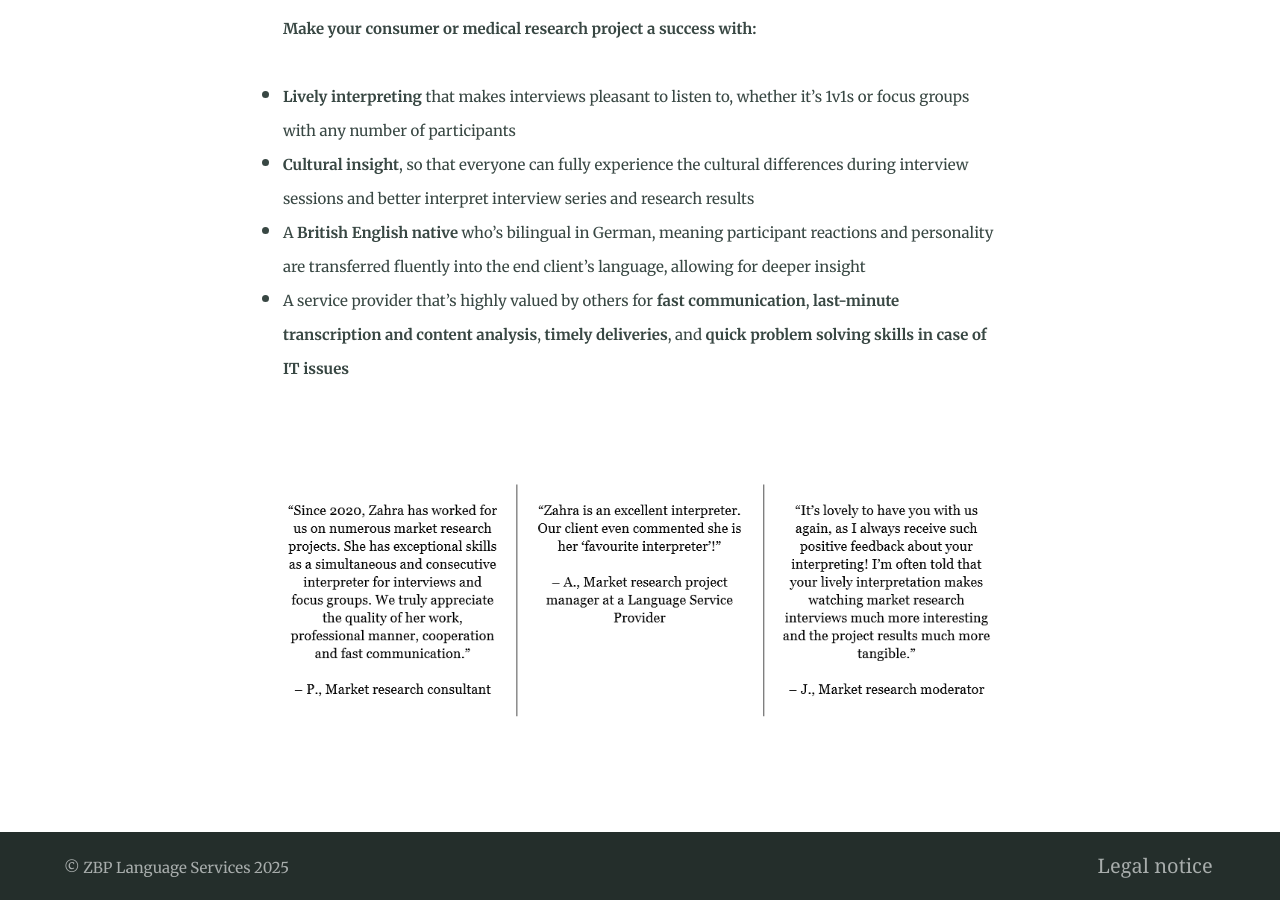
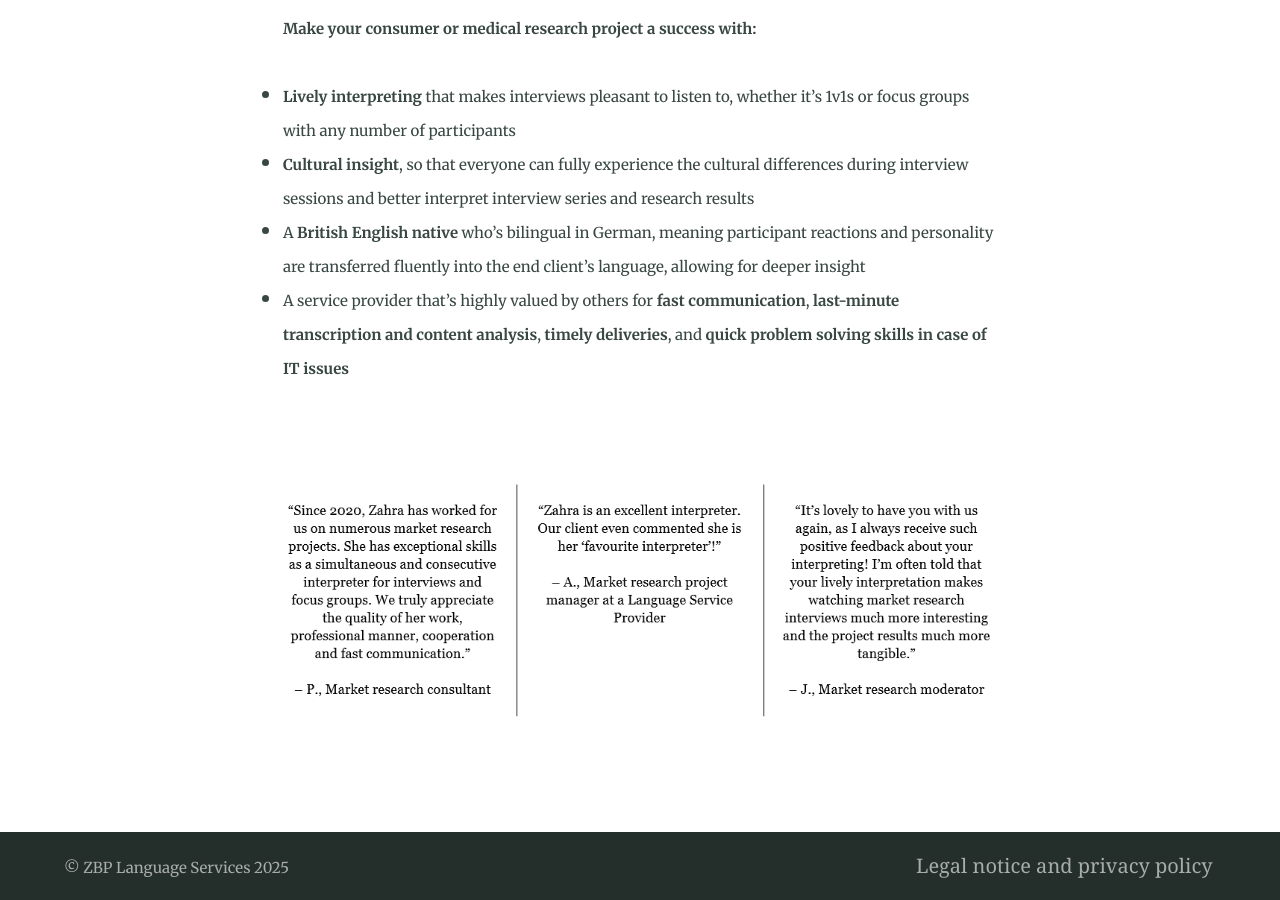
Before and after one commit to Website-2/zbp-language-services.github.io, a Jekyll site: the page built from index.md, in a window 1280 px wide and 900 px high, scrolled down 1045 px. Built offline with Jekyll 4.4.1, drawn with Linux system fonts in a browser that asks for light colours; some of the changed text lies outside the part shown.

Commit message:
Text update

```diff
--- a/_config.yml
+++ b/_config.yml
@@ -127,17 +127,11 @@
   url: /services/
 - title: About
   url: /about/
-- title: Notes
-  url: /notes/
-- title: Categories
-  url: /categories/
-- title: Search
-  url: /search/
 - title: Get in touch
   url: /contact/
 
 navigation_footer:
-- title: Legal notice
+- title: Legal notice and privacy policy
   url: /legal-notice/
 
 social_links: # Appears in sidebar. Set the urls then uncomment and comment out as desired
```
